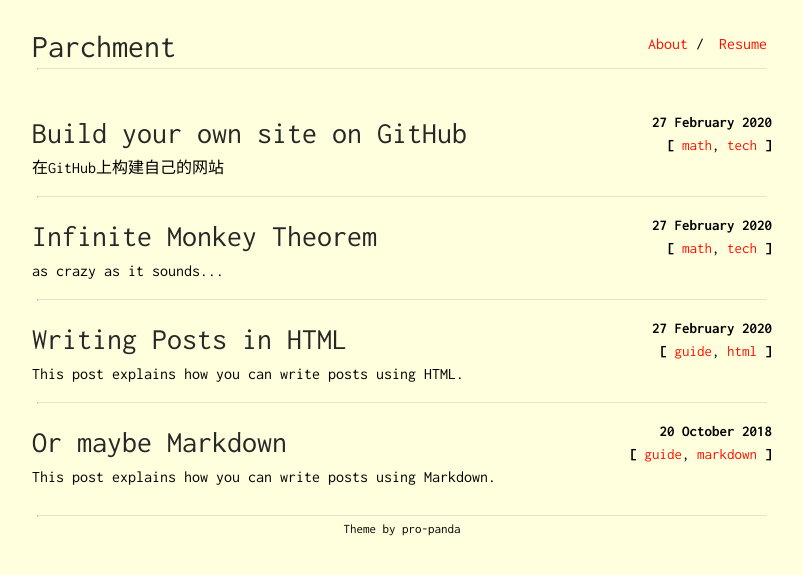
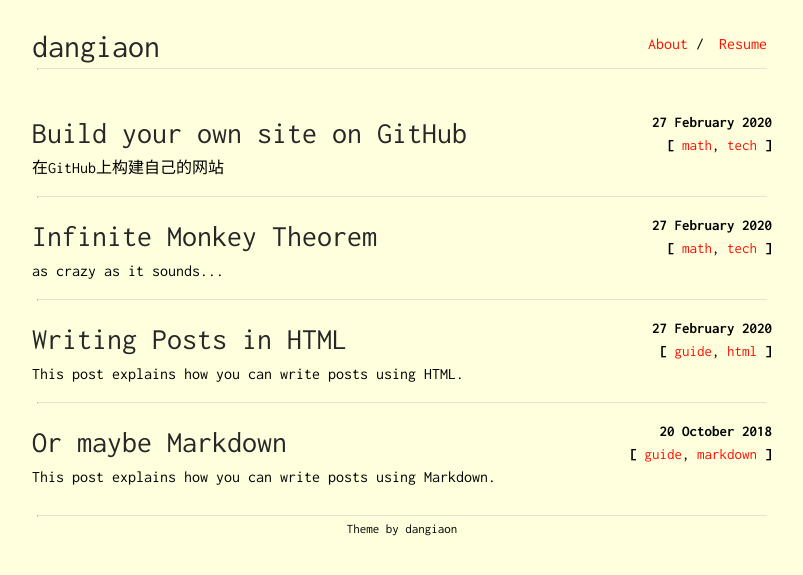
Before and after one commit to Dangiaon/blog, a Jekyll site: the page built from index.html, in a window 1280 px wide. Shown: the top 575 px of the page, without its empty margins (238-1041 px from the left). Built offline with Jekyll 4.4.1, drawn with Linux system fonts in a browser that asks for light colours.

Commit message:
Update _config.yml

```diff
--- a/_config.yml
+++ b/_config.yml
@@ -1,13 +1,13 @@
-title: Parchment
-author: pro-panda
+title: dangiaon
+author: dangiaon
 subtitle: The life of a frustrated engineer
 
 url: "https://dangiaon.github.io"
 baseurl: "/blog"
 
 footer_only_homepage: true
-footer_url: "https://github.com/pro-panda"
-footer_text: "Theme by pro-panda"
+footer_url: "https://github.com/blog"
+footer_text: "Theme by dangiaon"
 
 profile-picture: assets/profile.png
 favicon_location: assets/favicon.ico
```
